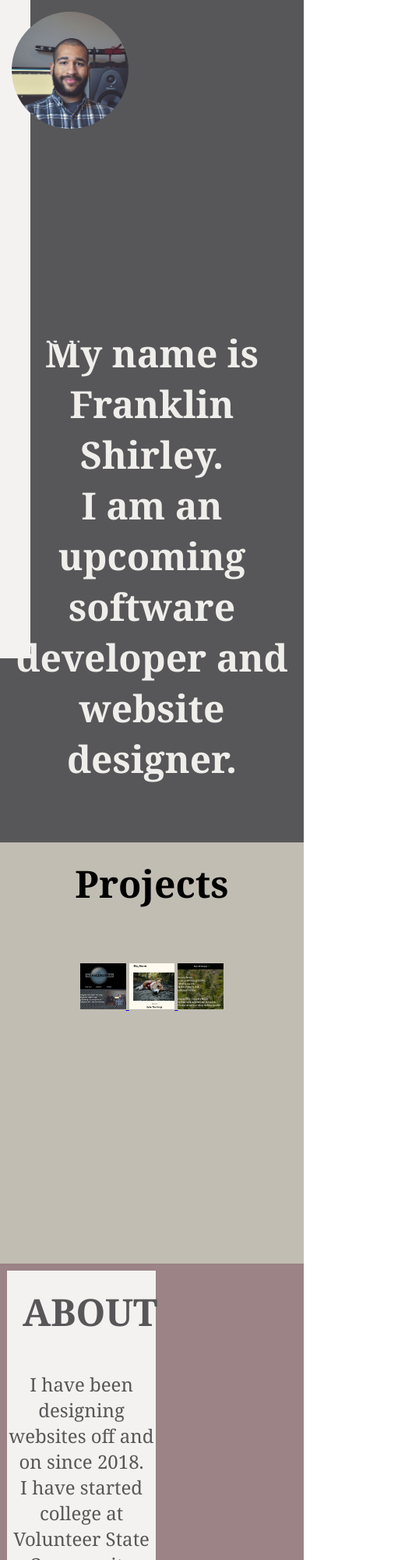
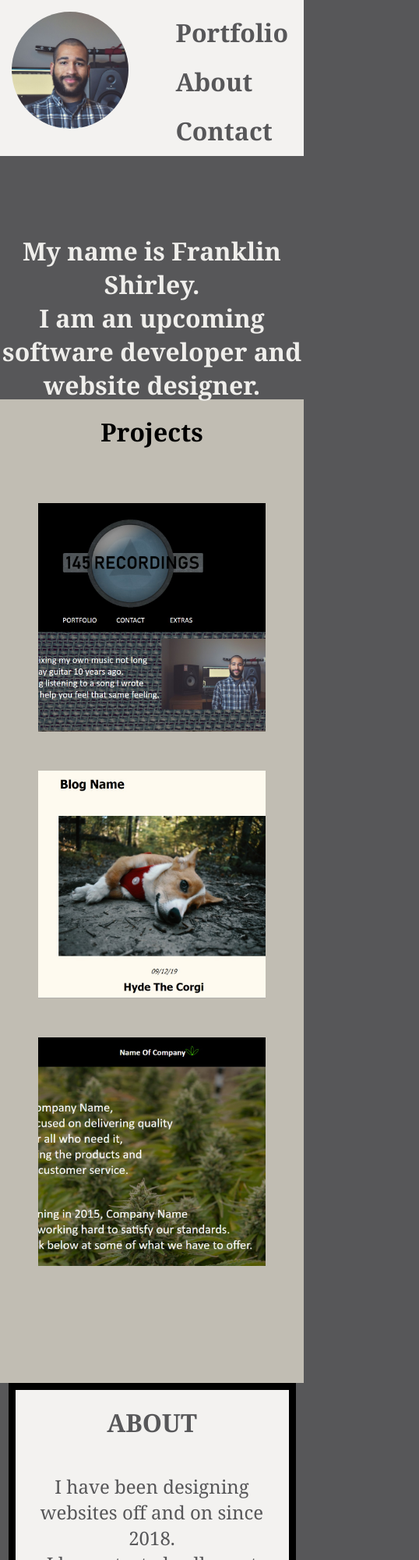
Before and after one commit to 145recordings/portfolio, a plain HTML site: page index.html in a window 390 px wide. Shown: the top 2000 px of the page at 78% size, 538 px wide, since content can reach past the window. Drawn offline with Linux system fonts and the light colour scheme.

Commit message:
partial mobile optimization
needs footer to display correctly in mobile viewport

```diff
--- a/index.html
+++ b/index.html
@@ -4,7 +4,7 @@
 
     <meta charset="utf-8">
 
-    <meta name="viewport" content="width=device-width, initial-scale=1.0">
+    <meta content="width=device-width, initial-scale=1.0" name="viewport">
 
     <title>Portfolio Template</title>
 
@@ -13,7 +13,8 @@
 
     <body>
 
-    <header>
+
+    <header id="topbox">
 
         <h1 id="header">My name is Franklin Shirley. <br>I am an upcoming software developer and website designer.</h1>
 
@@ -59,6 +60,13 @@
 
 
 
+
+
+        <footer>
+            <div>&#169; Copyright 2020 Franklin Shirley</div>
+
+        </footer>
+
     </body>
 
 
--- a/portfolio.css
+++ b/portfolio.css
@@ -1,8 +1,13 @@
+
+
+
 
 body{
     font-family: cambria, Calibiri, sans-serif;
     padding: 0;
     margin: 0;
+    background-color: #575759;
+    overflow-x: hidden;
 }
 
 
@@ -10,6 +15,7 @@ header {
     background-color: #575759;
     color: #efeeeb;
     padding: 0;
+    padding-left: 200px;
     margin: 0;
     height: 1080px;
     text-align: center;
@@ -34,11 +40,12 @@ h2{
     text-align: center;
 
     height:540px;
+    padding-left: 200px;
 }
 
 #portfolio img {
     display: inline;
-    width: 15%;
+    width: 20%;
     height: auto;
     margin-left: auto;
     margin-right: auto;
@@ -67,7 +74,7 @@ h2{
 nav {
     background-color: #f3f2f0;
     color: #575759;
-    width: 10%;
+    width: 200px;
     float: left;
     position: fixed;
     padding: 0;
@@ -96,32 +103,37 @@ nav ul li a {
 
 #aboutcontact{
     height: 540px;
-    background-color: #9b8386;
     color: #575759;
     margin: 0;
     padding: 0;
+    padding-left: 200px;
+    position: relative;
 }
 
 
 #about {
     display: inline;
-    width: 49%;
-    height: 100%;
+    width: 45%;
+    height: 96%;
     float: left;
-    border: 9.5px solid #9b8386;
+    border: 9.5px solid black;
     background-color: #f3f2f0;
     text-align: center;
+    margin-left: auto;
+    margin-right: auto;
+    margin: 0;
 
 }
 #contact {
     display: inline;
-    width: 49%;
-    height: 100%;
+    width: 45%;
+    height: 96%;
     float: right;
-    border: 9.5px solid #9b8386;
+    border: 9.5px solid black;
     background-color: #f3f2f0;
     text-align: center;
-
+    margin-left: auto;
+    margin-right: auto;
 
 }
 
@@ -136,3 +148,108 @@ nav ul li a {
 #about p {
     font-size: 1.5em;
 }
+
+footer {
+    bottom: 0;
+    background-color:  #c1bdb3;
+    text-align: center;
+    font-size: 1em;
+    font-style: italic;
+    height: 100px;
+    padding-left: 200px;
+
+
+}
+
+footer div{
+    padding-top: 40px;
+}
+
+/* -------------------------------------------------------------*/
+
+@media screen and (max-width: 1024px){
+    header{
+
+    }
+
+    nav{
+
+        float: none;
+        height: 200px;
+        width: 100%;
+        position: absolute;
+
+    }
+
+    nav ul {
+        display: inline;
+        float:right;
+        margin: 0;
+        padding: 10px;
+
+    }
+
+    nav ul li {
+        padding: 10px;
+
+    }
+
+    header h1 {
+        font-size: 2em;
+        padding-top: 300px;
+    }
+
+    header{
+        height: 512px;
+        padding: 0;
+    }
+
+    h2 {
+        font-size: 2em;
+    }
+
+    #portfolio img {
+        display: block;
+        width: 75%;
+
+    }
+
+    #portfolio {
+        height: auto;
+        padding: 0;
+        padding-bottom: 150px;
+    }
+
+    #aboutcontact{
+        padding:0;
+
+    }
+
+    #about {
+        display: block;
+        float: none;
+        width: 90%;
+        margin-left: auto;
+        margin-right: auto;
+
+    }
+    #contact{
+        display: block;
+        float: none;
+        width: 90%;
+        margin-left: auto;
+        margin-right: auto;
+
+    }
+
+    footer {
+        display: none;
+
+    }
+
+
+}
+
+
+
+/*need to make footer stay bottom in mobile */
```
